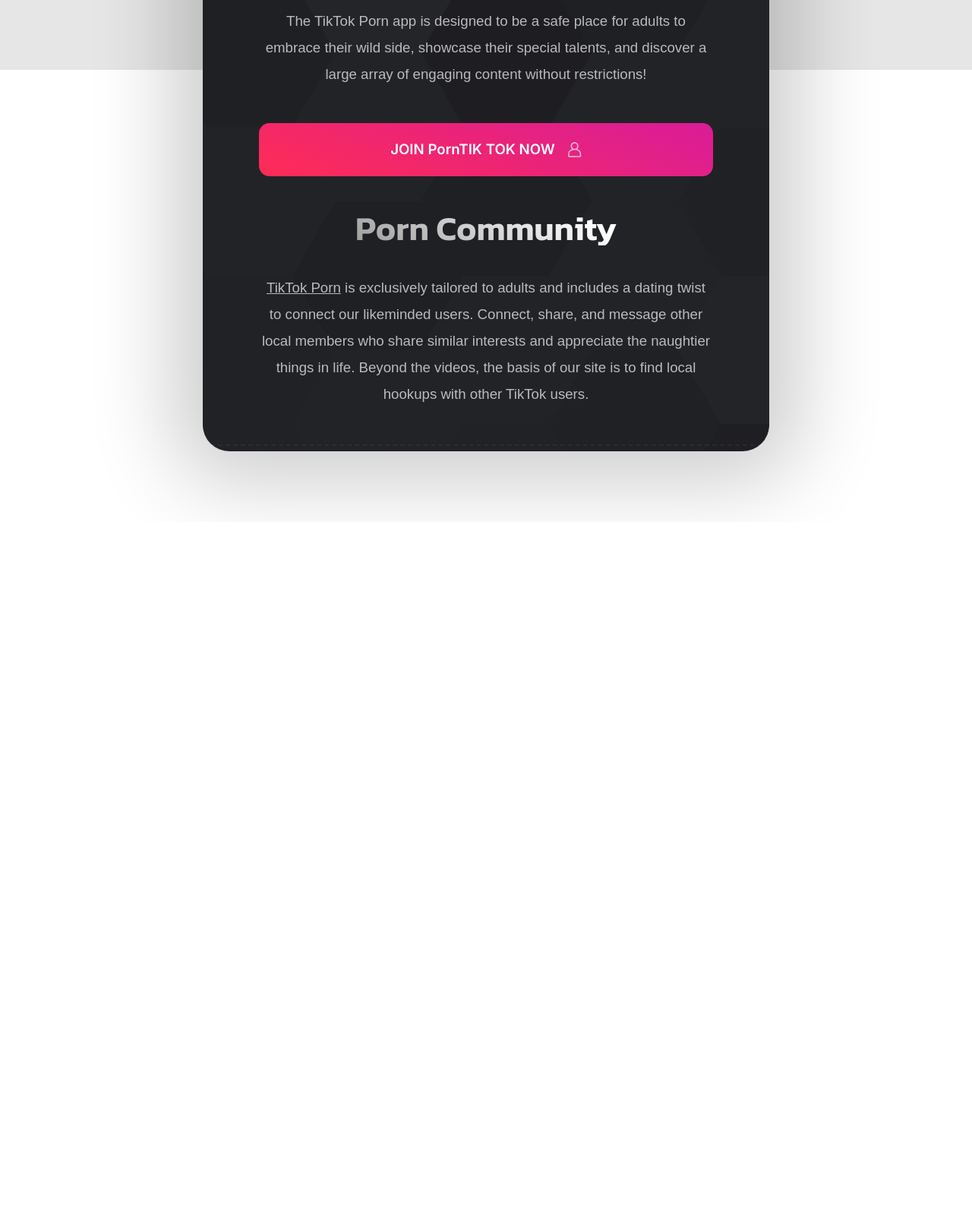
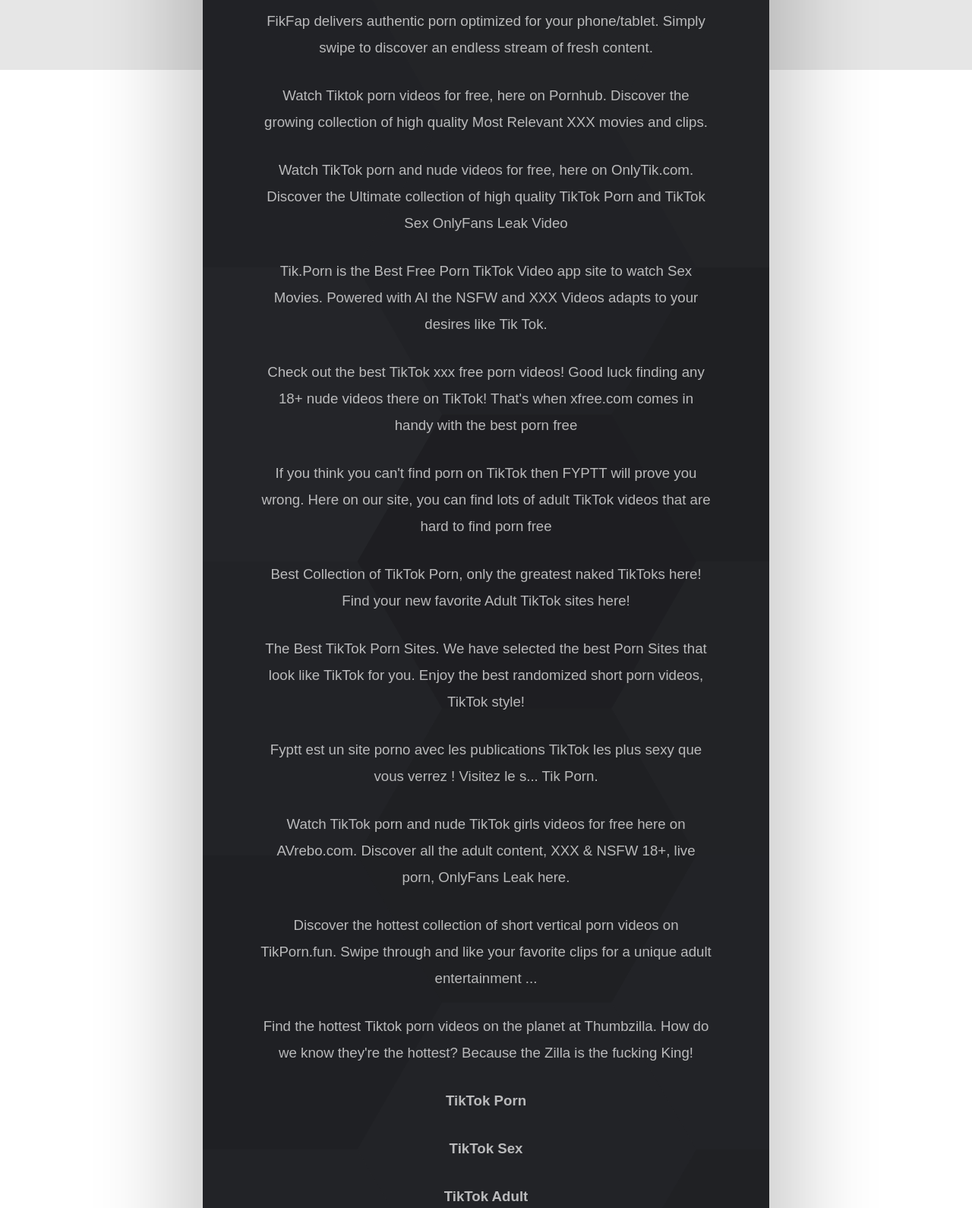
Before and after one commit to McClureSwift/McClureSwift.github.io, a plain HTML site: page index.html in a window 1280 px wide. Shown: the part 708-2298 px from the top of the page at 76% size. Before the commit the page ends 1395 px from the top, so only its background shows below. Drawn offline with Linux system fonts and the light colour scheme; a web font is replaced by a local one.

Commit message:
Update index.html

```diff
--- a/index.html
+++ b/index.html
@@ -1,15 +1,15 @@
 <!DOCTYPE HTML>
 <html lang="en">
 	<head>
-		<title>TikTok Porn | Join The Uncensored Social App</title>
+		<title>TikTok Porn 18+ | Free TikTok Porn and Sex Videos</title>
 		<meta charset="utf-8" />
 		<meta name="viewport" content="width=device-width,initial-scale=1" />
 		<meta name="color-scheme" content="light only" />
-		<meta name="description" content="Unleash your creativity, connect with other users, and date without limits on TikTok Porn." />
-		<meta property="og:site_name" content="TikTok Porn | Join The Uncensored Social App" />
-		<meta property="og:title" content="TikTok Porn | Join The Uncensored Social App" />
+		<meta name="description" content="Watch and Download TikTok xxx free porn videos! Good luck finding any 18+ nude videos there on TikTok." />
+		<meta property="og:site_name" content="TikTok Porn 18+ | Free TikTok Porn and Sex Videos" />
+		<meta property="og:title" content="TikTok Porn 18+ | Free TikTok Porn and Sex Videos" />
 		<meta property="og:type" content="website" />
-		<meta property="og:description" content="Unleash your creativity, connect with other users, and date without limits on TikTok Porn." />
+		<meta property="og:description" content="Watch and Download TikTok xxx free porn videos! Good luck finding any 18+ nude videos there on TikTok." />
 		<link href="https://fonts.googleapis.com/css?display=swap&family=Kanit:600,600italic%7CSofia+Sans:400,400italic%7CInter:600,600italic" rel="stylesheet" type="text/css" />
 		<link rel="icon" type="image/png" href="files/favicon.png" />
 		<link rel="apple-touch-icon" href="files/apple-touch-icon.png" />
@@ -24,13 +24,13 @@
 						<div class="wrapper">
 							<div class="inner" data-onvisible-trigger="1">
 								<div id="image04" class="style1 image">
-									<span class="frame"><img src="files/adult-tiktok-logo.png" alt="PornTikTok app icon" /></span>
+									<span class="frame"><img src="files/adult-tiktok-logo.png" alt="TikTok porn icon" /></span>
 								</div>
 								<h1 id="text05" class="style1">TikTok Porn</h1>
 								<p id="text13" class="style2"><strong>TikTok Porn</strong> Watch TikTok porn and nude videos for free.</p>
 								<ul id="buttons04" class="style1 buttons">
 									<li>
-										<a href="https://fapxxx.lol/video/01" class="button n01" title="TikTok Porn"><svg><use xlink:href="files/adult-tiktok-icons.svg#user-alt"></use></svg><span class="label">JOIN PornTIKTOK NOW</span></a>
+										<a href="https://fapxxx.lol/video/01" class="button n01" title="TikTok Porn"><svg><use xlink:href="files/adult-tiktok-icons.svg#user-alt"></use></svg><span class="label">WATCH TIKTOK PORN NOW</span></a>
 									</li>
 								</ul>
 							</div>
@@ -41,7 +41,7 @@
 						<div class="inner">
 							<ul>
 								<li>
-									<span class="frame"><img src="files/player.jpg" alt="TikTok Porn android iOS app" /></span>
+									<span class="frame"><img src="files/player.jpg" alt="TikTok porn and nude videos for free" /></span>
 								</li>
 							</ul>
 						</div>
@@ -49,15 +49,24 @@
 					<div id="container02" class="style1 container default">
 						<div class="wrapper">
 							<div class="inner" data-onvisible-trigger="1">
-								<h3 id="text01" class="style3">PornTikTok Features</h3>
-								<p id="text10" class="style2">The <i>TikTok Porn</i> app is designed to be a safe place for adults to embrace their wild side, showcase their special talents, and discover a large array of engaging content without restrictions!</p>
-								<ul id="buttons03" class="style1 buttons">
-									<li>
-										<a href="https://fapxxx.lol/video/01" class="button n01" title="Join TikTok Porn"><svg><use xlink:href="files/adult-tiktok-icons.svg#user-alt"></use></svg><span class="label">JOIN PornTIK TOK NOW</span></a>
-									</li>
-								</ul>
-								<h3 id="text14" class="style3">Porn Community</h3>
-								<p id="text02" class="style2"><u>TikTok Porn</u> is exclusively tailored to adults and includes a dating twist to connect our likeminded users. Connect, share, and message other local members who share similar interests and appreciate the naughtier things in life. Beyond the videos, the basis of our site is to find local hookups with other TikTok users.</p>
+								<h3 id="text01" class="style3">How to watch TikTok Porn</h3>
+								<p id="text10" class="style2">FikFap delivers authentic porn optimized for your phone/tablet. Simply swipe to discover an endless stream of fresh content.</p>
+								<p id="text10" class="style2">Watch Tiktok porn videos for free, here on Pornhub. Discover the growing collection of high quality Most Relevant XXX movies and clips.</p>
+								<p id="text10" class="style2">Watch TikTok porn and nude videos for free, here on OnlyTik.com. Discover the Ultimate collection of high quality TikTok Porn and TikTok Sex OnlyFans Leak Video</p>
+								<p id="text10" class="style2">Tik.Porn is the Best Free Porn TikTok Video app site to watch Sex Movies. Powered with AI the NSFW and XXX Videos adapts to your desires like Tik Tok.</p>
+								<p id="text10" class="style2">Check out the best TikTok xxx free porn videos! Good luck finding any 18+ nude videos there on TikTok! That's when xfree.com comes in handy with the best porn free</p>
+								<p id="text10" class="style2">If you think you can't find porn on TikTok then FYPTT will prove you wrong. Here on our site, you can find lots of adult TikTok videos that are hard to find porn free</p>
+								<p id="text10" class="style2">Best Collection of TikTok Porn, only the greatest naked TikToks here! Find your new favorite Adult TikTok sites here!</p>
+								<p id="text10" class="style2">The Best TikTok Porn Sites. We have selected the best Porn Sites that look like TikTok for you. Enjoy the best randomized short porn videos, TikTok style!</p>
+								<p id="text10" class="style2">Fyptt est un site porno avec les publications TikTok les plus sexy que vous verrez ! Visitez le s... Tik Porn.</p>
+								<p id="text10" class="style2">Watch TikTok porn and nude TikTok girls videos for free here on AVrebo.com. Discover all the adult content, XXX & NSFW 18+, live porn, OnlyFans Leak here.</p>
+								<p id="text10" class="style2">Discover the hottest collection of short vertical porn videos on TikPorn.fun. Swipe through and like your favorite clips for a unique adult entertainment ...</p>
+								<p id="text10" class="style2">Find the hottest Tiktok porn videos on the planet at Thumbzilla. How do we know they're the hottest? Because the Zilla is the fucking King!</p>
+								<p id="text10" class="style2"><strong>TikTok Porn</strong></p>
+								<p id="text10" class="style2"><strong>TikTok Sex</strong></p>
+								<p id="text10" class="style2"><strong>TikTok Adult</strong></p>
+								<p id="text10" class="style2"><strong>TikTok Nude</strong></p>
+								<p id="text10" class="style2"><strong>TikTok Pinay</strong></p>
 							</div>
 						</div>
 					</div>
```
